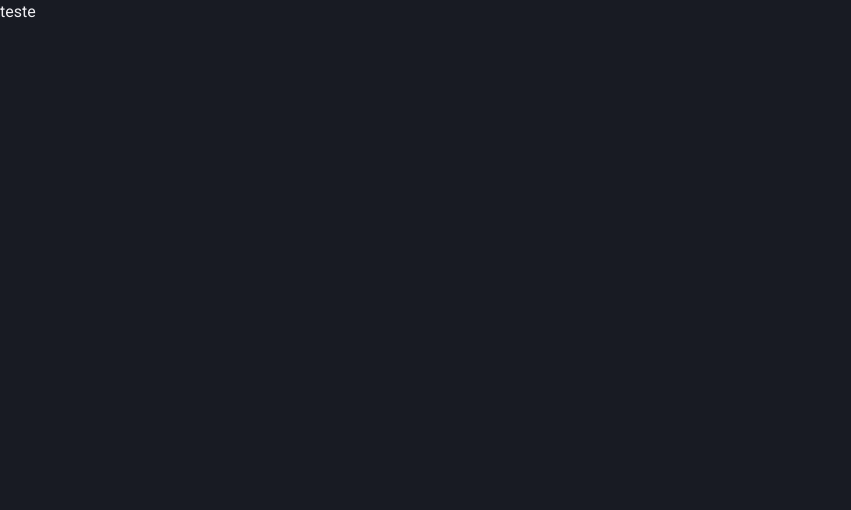
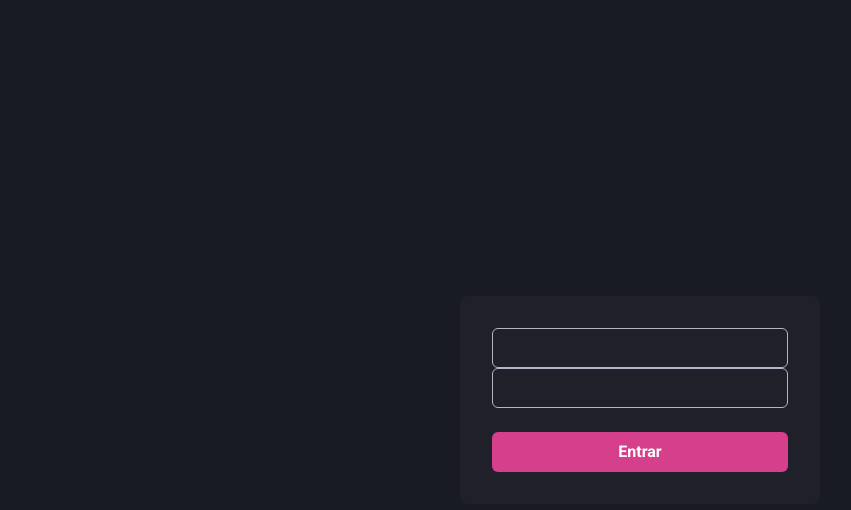
Before and after one commit to david95s/Dashgo, a Next.js app: page / in a window 1280 px wide. Shown: the top 510 px of the page, without its empty margins (0-851 px from the left). Built offline with nearby package versions, Linux system fonts and the light colour scheme.

Commit message:
Init form page

```diff
--- a/src/pages/index.tsx
+++ b/src/pages/index.tsx
@@ -1,4 +1,5 @@
-import Head from 'next/head'
+import Head from 'next/head';
+import { Flex, Input, Button } from "@chakra-ui/react";
 
 export default function Home() {
   return (
@@ -7,7 +8,40 @@ export default function Home() {
         <title>Dashgo</title>
         <meta name="description" content="Generated by create next app" />
       </Head>
-      <h1>teste</h1>
+
+      <Flex
+        w="100vw"
+        h="100vh"
+        align="center"
+        justify="center"
+      >
+        <Flex
+          as="form"
+          w="100%"
+          maxW={ 360 }
+          bg="gray.800"
+          p="8"
+          borderRadius="8"
+          flexDirection="column"
+        >
+          <Input
+            type="email"
+            name="email"
+            focusBorderColor="pink.500"
+          />
+          <Input
+            type="password"
+            name="password"
+            focusBorderColor="pink.500"
+          />
+
+          <Button
+            type="submit"
+            mt="6"
+            colorScheme="pink"
+          >Entrar</Button>
+        </Flex>
+      </Flex>
     </div>
   )
 }
```
